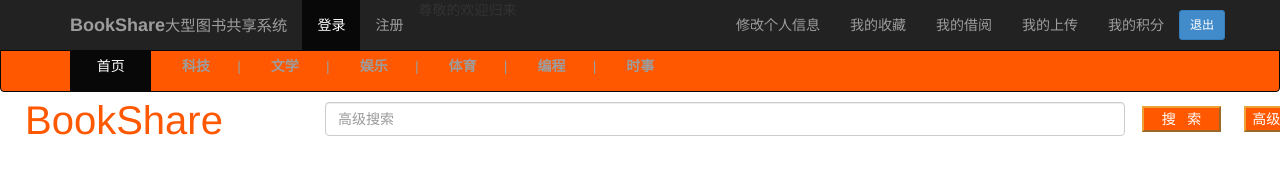
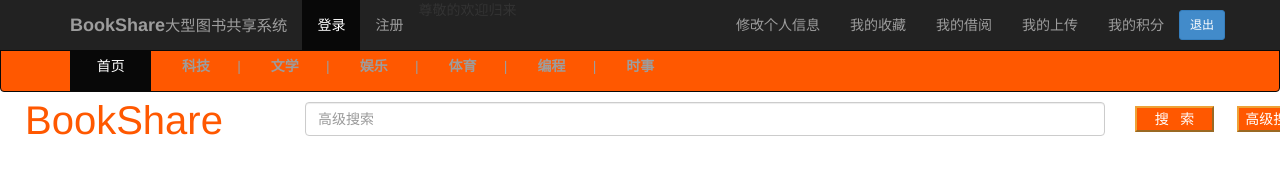
Before and after one commit to changetheworldOuO/bookshare, a plain HTML site: page WebRoot/jsps/frontjsps/menu.html in a window 1280 px wide. Shown: the top 174 px of the page. Drawn offline with nearby package versions, Linux system fonts and the light colour scheme.

```diff
--- a/WebRoot/css/frontcss/menu.css
+++ b/WebRoot/css/frontcss/menu.css
@@ -51,18 +51,18 @@ body {
 .menu_search {
    float: left;
    width: 100%;
-    margin-top:-10px;
+   margin-top:-10px;
 }
 
 .menu_search input {
     width: 800px;
-    margin-left: 340px;
-    margin-right: 20px;
+    margin-left: 320px;
+    margin-right: 16px;
 }
 
 .buttons  {
     float: left;
     position: relative;
     margin-top: -30px;
-    margin-left: 1142px;
+    margin-left: 1135px;
 }
```
Also changed, not shown: WebRoot/jsps/frontjsps/index.html (+1 -1 lines).
